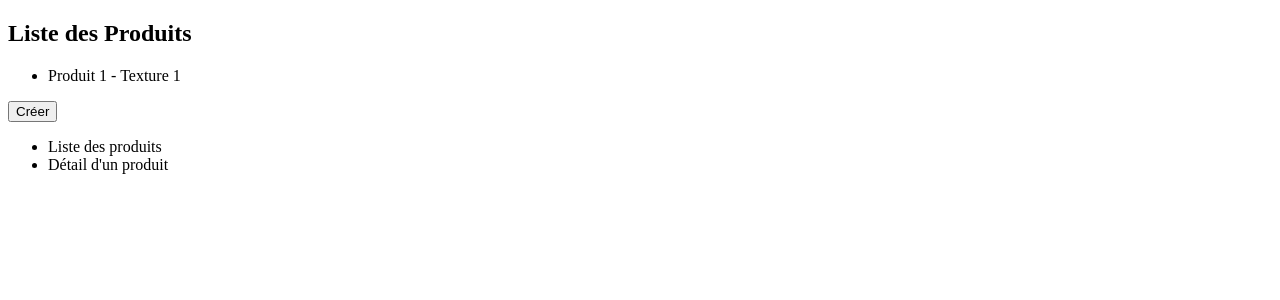
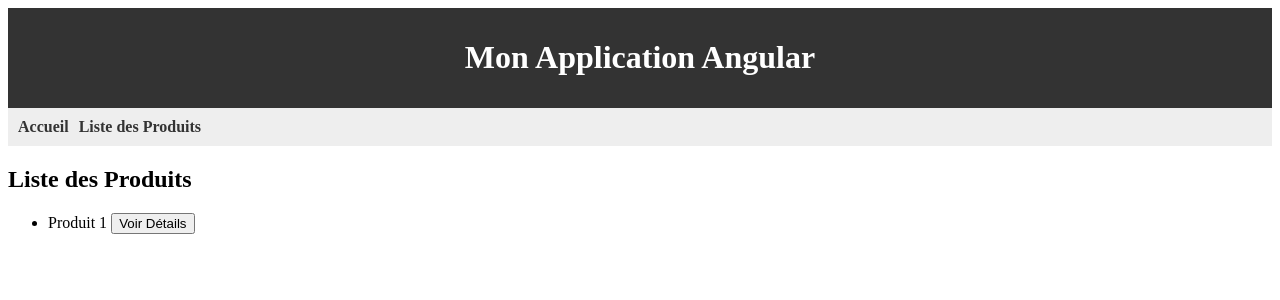
Before and after one commit to Bowo73/Angular_Gestion_Produit, an Angular app: page /products in a window 1280 px wide. Shown: the top 300 px of the page. Built offline with nearby package versions, Linux system fonts and the light colour scheme.

Commit message:
test css + bouton redirection vers detail + un peu d'html

```diff
--- a/src/app/app.component.html
+++ b/src/app/app.component.html
@@ -1,11 +1,11 @@
 <!DOCTYPE html>
-<div>
-  <router-outlet></router-outlet>
-</div>
+<header>
+  <h1>Mon Application Angular</h1>
+</header>
 <nav>
   <ul>
-    <li><a routerlink="/products">Liste des produits</a></li>
-    <li><a routerlink="/product-detail">Détail d'un produit</a></li>
-
+    <li><a routerLink="/">Accueil</a></li>
+    <li><a routerLink="/products">Liste des Produits</a></li>
   </ul>
 </nav>
+<router-outlet></router-outlet>
--- a/src/app/app.component.scss
+++ b/src/app/app.component.scss
@@ -0,0 +1,28 @@
+    header {
+      background-color: #333;
+      color: white;
+      padding: 10px;
+      text-align: center;
+    }
+
+    nav {
+      background-color: #eee;
+      padding: 10px;
+    }
+
+    ul {
+      list-style-type: none;
+      padding: 0;
+      margin: 0;
+    }
+
+    li {
+      display: inline-block;
+      margin-right: 10px;
+    }
+
+    a {
+      text-decoration: none;
+      color: #333;
+      font-weight: bold;
+    }
--- a/src/app/product-list/product-list.component.html
+++ b/src/app/product-list/product-list.component.html
@@ -1,12 +1,9 @@
 <!DOCTYPE html>
-<!-- product-list.component.html -->
-
 <h2>Liste des Produits</h2>
 
 <ul>
-  <li *ngFor="let product of products$ | async" (click)="redirectToDetailPage(product.id)">
-    {{ product.nom }} - {{ product.texture }}
+  <li *ngFor="let product of products$ | async">
+    {{ product.nom }}
+    <button (click)="redirectToDetailPage(product.id)">Voir Détails</button>
   </li>
 </ul>
-
-<button (click)="redirectToDetailPage(0)">Créer</button>
--- a/src/app/product-list/product-list.component.ts
+++ b/src/app/product-list/product-list.component.ts
@@ -1,4 +1,3 @@
-// product-list.component.ts
 import { Component, OnInit } from '@angular/core';
 import { ProductService } from '../services/product.service';
 import { Router } from '@angular/router';
@@ -23,4 +22,6 @@
     // Redirection vers la page de détail avec l'ID du produit
     this.router.navigate(['/product-detail', productId]);
   }
+
+
 }
```
